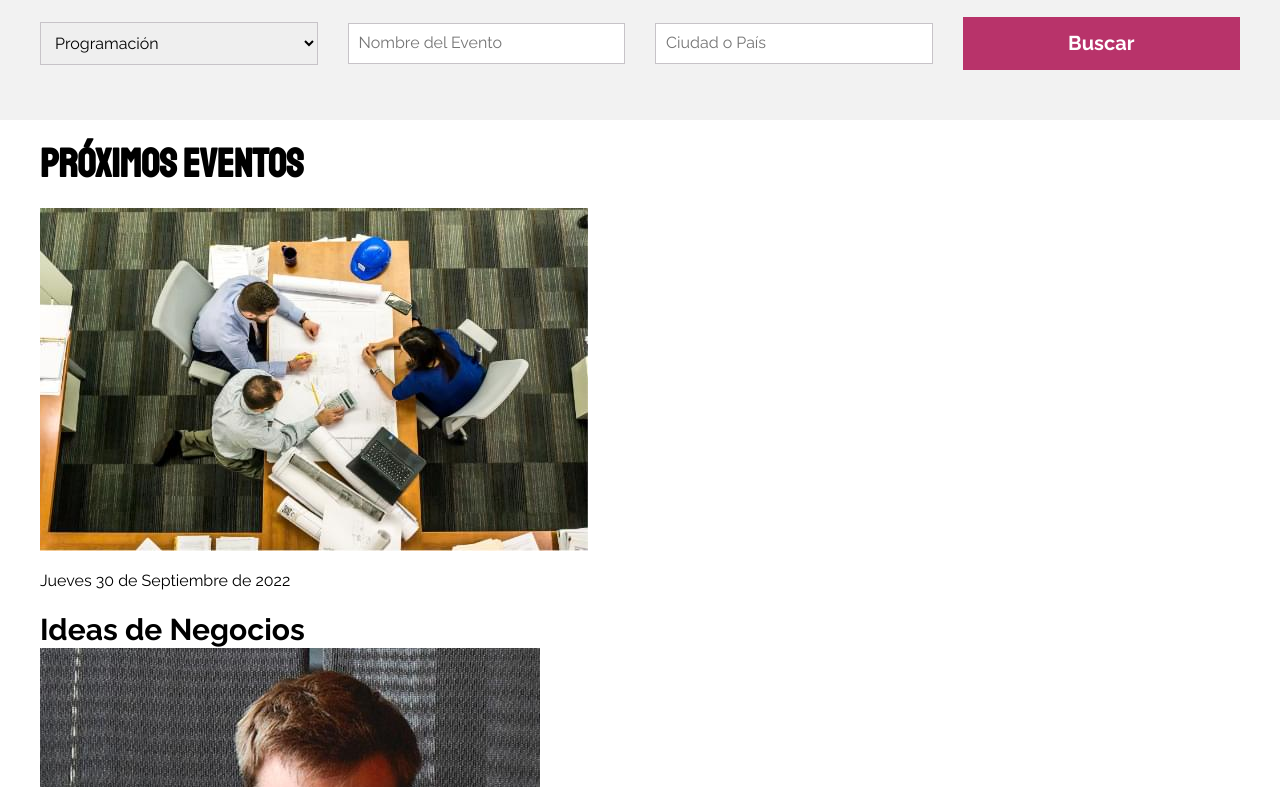
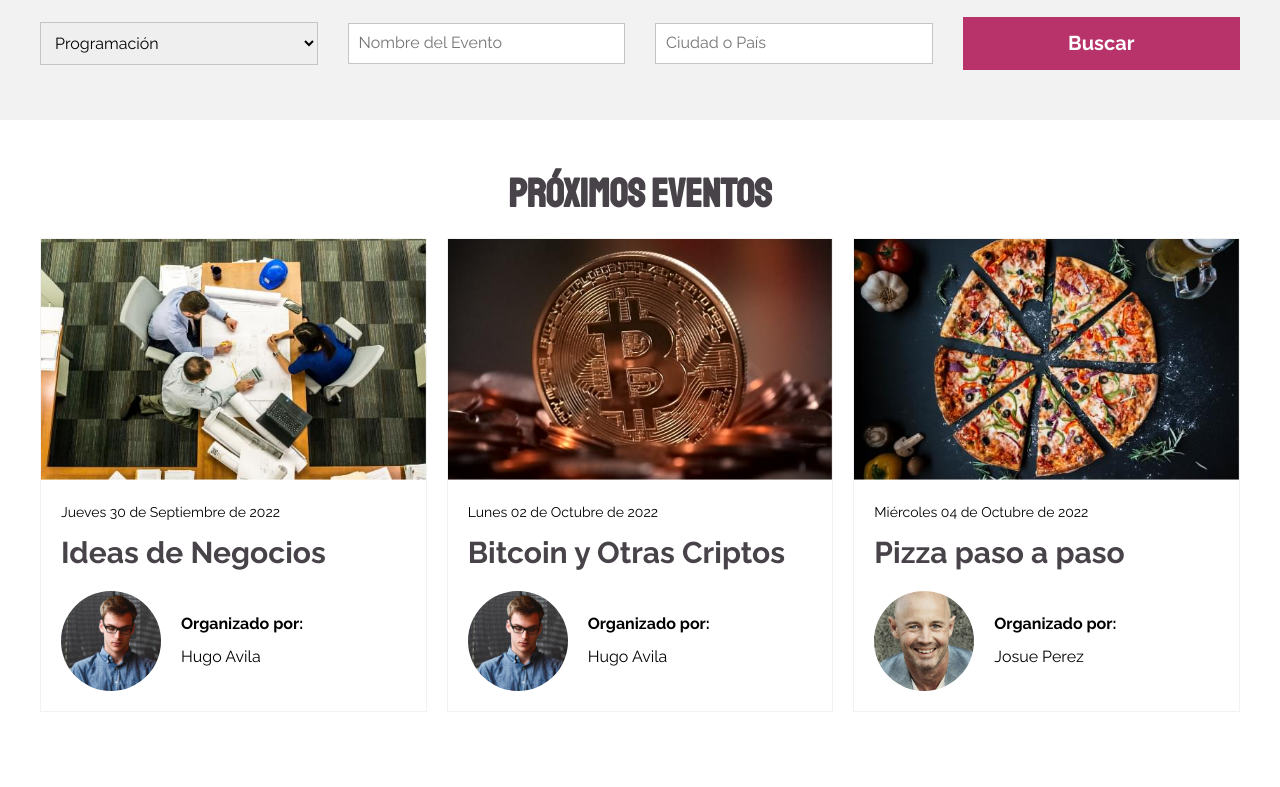
Before and after one commit to HugoAvila-Dev/Meeti, a website: page index.html in a window 1280 px wide. Shown: the part 833-1620 px from the top of the page. After the commit the page ends 1595 px from the top, so only its background shows below. Drawn offline with Linux system fonts and the light colour scheme.

Commit message:
css a eventos

```diff
--- a/src/scss/base/_mixins.scss
+++ b/src/scss/base/_mixins.scss
@@ -47,3 +47,9 @@
     gap: $espaciado;
     grid-template-columns: repeat($columnas, 1fr);
 }
+
+@mixin heading {
+    text-align: center;
+    margin: 0;
+    color: v.$gris;
+}
--- a/src/scss/ui/contenido/_busqueda.scss
+++ b/src/scss/ui/contenido/_busqueda.scss
@@ -6,9 +6,7 @@
     padding: 5rem 0;
 
     &__heading {
-        text-align: center;
-        margin: 0;
-        color: v.$gris;
+        @include m.heading;
     }
 }
 .formulario {
--- /dev/null
+++ b/src/scss/ui/contenido/_eventos.scss
@@ -0,0 +1,53 @@
+@use 'base/variables' as v;
+@use 'base/mixins' as m;
+
+.eventos {
+    padding: 5rem 0;
+
+    &__heading {
+        @include m.heading;
+    }
+    &__grid {
+        margin-top: 2rem;
+        @include m.grid(1, 2rem);
+        @include m.tablet {
+            @include m.grid(3, 2rem);
+         }
+    }
+}
+.evento {
+    border: 1px solid v.$grisClaro;
+
+    &__imagen {
+        width: 100%;
+    }
+    &__contenido {
+        padding: 2rem;
+    }
+    &__fecha {
+        font-size: 1.4rem;
+        margin: 0;
+    }
+    &__nombre {
+        color: v.$gris;
+        margin: 1rem 0;
+    }
+    &__autor {
+        display: flex;
+        align-items: center;
+        gap: 2rem;
+        margin-top: 2rem;
+    }
+    &__autor-imagen {
+        width: 10rem;
+        border-radius: 50%;
+        overflow: hidden;
+    }
+    &__organizado-texto,
+    &__organizado-nombre {
+        margin: .5rem 0;
+    }
+    &__organizado-texto {
+        font-weight: 700;
+    }
+}
--- a/src/scss/ui/contenido/_index.scss
+++ b/src/scss/ui/contenido/_index.scss
@@ -1,2 +1,3 @@
 @forward 'hero';
 @forward 'busqueda';
+@forward 'eventos';
```
Also changed, not shown: build/css/app.css, 1 other file.
